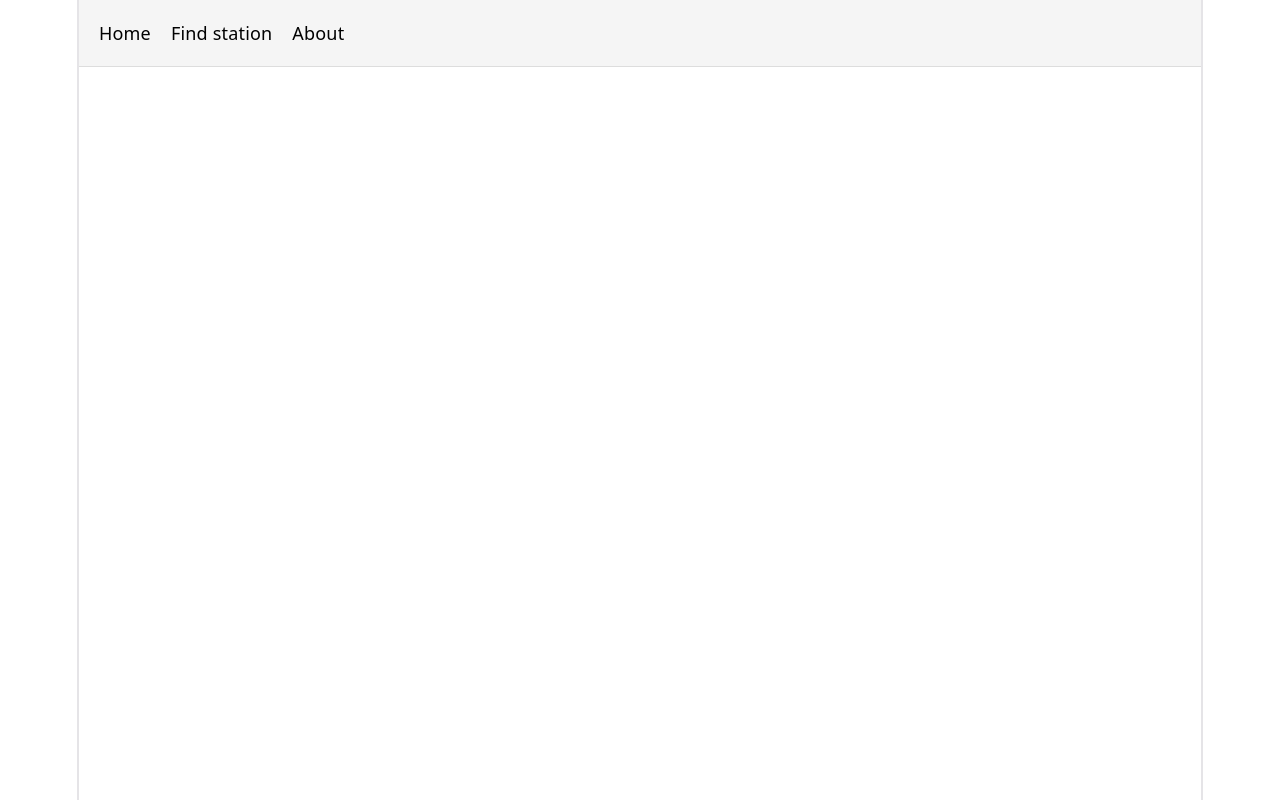
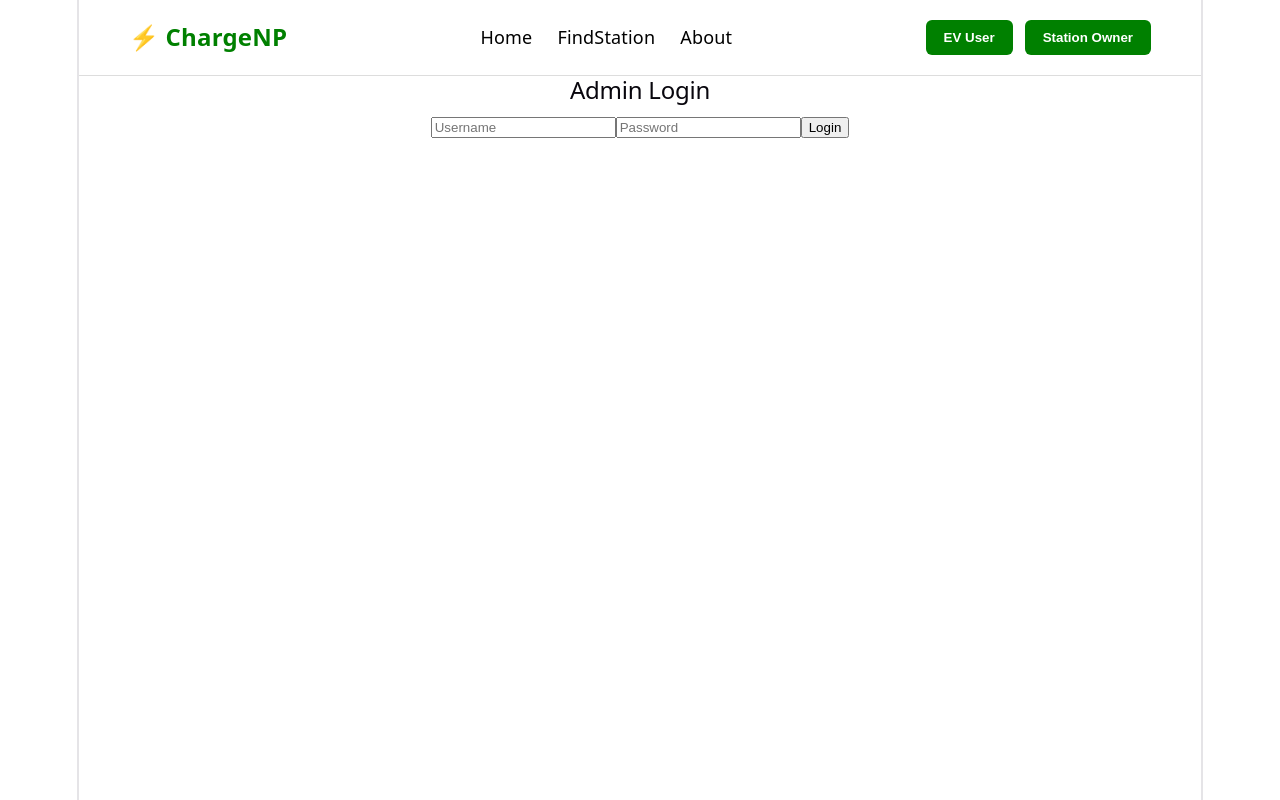
Before and after one commit to sanjip-niraula/EV_chargingLocator_project, a Vue app in the folder client/: page /admin-login in a window 1280 px wide. Built offline with nearby package versions, Linux system fonts and the light colour scheme.

Commit message:
refactor(WIP): updated the home and about station in storefront

```diff
--- a/client/src/App.vue
+++ b/client/src/App.vue
@@ -1,36 +1,94 @@
 <script setup>
 import { RouterLink, RouterView } from 'vue-router'
+
+const API = 'http://localhost:5000/api/auth'
+
+const loginUser = () => {
+  window.location.href = `${API}/google/user`
+}
+
+const loginOwner = () => {
+  window.location.href = `${API}/google/owner`
+}
 </script>
 
 <template>
   <div id="app">
-    <nav>
-      <RouterLink to="/">Home</RouterLink>
-      <RouterLink to="/find">Find station</RouterLink>
-      <RouterLink to="/about">About</RouterLink>
+    <nav class="navbar">
+      <div class="logo">⚡ ChargeNP</div>
 
+      <div class="nav-links">
+        <RouterLink to="/">Home</RouterLink>
+        <RouterLink to="/find">FindStation</RouterLink>
+        <RouterLink to="/about">About</RouterLink>
+      </div>
+
+      <div class="auth-buttons">
+        <button @click="loginUser">
+          EV User
+        </button>
+
+        <RouterLink to="/admin-login">
+          <button>
+            Station Owner
+          </button>
+        </RouterLink>
+      </div>
     </nav>
+
     <RouterView />
   </div>
 </template>
 
 <style scoped>
-nav {
+.navbar {
   display: flex;
-  gap: 20px;
-  padding: 20px;
-  background-color: #f5f5f5;
+  justify-content: space-between;
+  align-items: center;
+  padding: 20px 50px;
+  background: white;
   border-bottom: 1px solid #ddd;
 }
 
-a {
-  color: Black;
+.logo {
+  font-size: 24px;
+  font-weight: bold;
+  color: green;
+}
+
+.nav-links {
+  display: flex;
+  gap: 25px;
+}
+
+.nav-links a {
   text-decoration: none;
+  color: black;
   font-weight: 500;
   transition: color 0.3s;
 }
 
-a:hover {
+.nav-links a:hover {
   color: green;
 }
+
+.auth-buttons {
+  display: flex;
+  gap: 12px;
+}
+
+.auth-buttons button {
+  padding: 10px 18px;
+  border: none;
+  border-radius: 6px;
+  background: green;
+  color: white;
+  font-weight: 600;
+  cursor: pointer;
+  transition: 0.3s;
+}
+
+.auth-buttons button:hover {
+  opacity: 0.9;
+}
 </style>
--- a/client/src/router/index.js
+++ b/client/src/router/index.js
@@ -1,23 +1,61 @@
 import { createRouter, createWebHistory } from 'vue-router'
+
 import Home from '../views/Home.vue'
+import FindStation from '../views/FindStation.vue'//
 import About from '../views/About.vue'
+import AdminLogin from '../views/AdminLogin.vue'
+import AdminDashboard from '../views/AdminDashboard.vue'
 
 const routes = [
   {
     path: '/',
     name: 'Home',
-    component: Home,
+    component: Home
   },
+
+  {
+    path: '/find',
+    name: 'FindStation',
+    component: FindStation
+  },
+
   {
     path: '/about',
     name: 'About',
-    component: About,
+    component: About
   },
+
+  {
+    path: '/admin-login',
+    name: 'AdminLogin',
+    component: AdminLogin
+  },
+
+  {
+    path: '/admin/dashboard',
+    name: 'AdminDashboard',
+    component: AdminDashboard,
+    meta: { requiresAdmin: true }
+  }
 ]
 
 const router = createRouter({
   history: createWebHistory(),
-  routes,
+  routes
+})
+
+router.beforeEach((to, from, next) => {
+  if (to.meta.requiresAdmin) {
+    const isAdmin = localStorage.getItem('adminAuth')
+
+    if (!isAdmin) {
+      next('/admin-login')
+    } else {
+      next()
+    }
+  } else {
+    next()
+  }
 })
 
 export default router;
--- /dev/null
+++ b/client/src/views/AdminDashboard.vue
@@ -0,0 +1,37 @@
+<script setup>
+import { useRouter } from 'vue-router'
+
+const router = useRouter()
+
+const logout = () => {
+  localStorage.removeItem('adminAuth')
+  router.push('/admin')
+}
+</script>
+
+<template>
+  <div class="dashboard">
+    <h1>Admin Dashboard</h1>
+
+    <div class="cards">
+      <div class="card">
+        <h3>Total Stations</h3>
+        <p>25</p>
+      </div>
+
+      <div class="card">
+        <h3>Total Users</h3>
+        <p>150</p>
+      </div>
+
+      <div class="card">
+        <h3>Pending Requests</h3>
+        <p>5</p>
+      </div>
+    </div>
+
+    <button @click="logout">
+      Logout
+    </button>
+  </div>
+</template>
--- /dev/null
+++ b/client/src/views/AdminLogin.vue
@@ -0,0 +1,42 @@
+<script setup>
+import { ref } from 'vue'
+import { useRouter } from 'vue-router'
+
+const router = useRouter()
+
+const username = ref('')
+const password = ref('')
+
+const login = () => {
+  if (
+    username.value === 'admin' &&
+    password.value === 'admin123'
+  ) {
+    localStorage.setItem('adminAuth', 'true')
+    router.push('/admin/dashboard')
+  } else {
+    alert('Invalid Username or Password')
+  }
+}
+</script>
+
+<template>
+  <div class="login-container">
+    <h2>Admin Login</h2>
+
+    <input
+      v-model="username"
+      placeholder="Username"
+    />
+
+    <input
+      type="password"
+      v-model="password"
+      placeholder="Password"
+    />
+
+    <button @click="login">
+      Login
+    </button>
+  </div>
+</template>
--- /dev/null
+++ b/client/src/views/FindStation.vue
@@ -0,0 +1,15 @@
+<template>
+  <div class="find-station">
+    <h1>Find Charging Station</h1>
+    <p>Search for nearby EV charging stations.</p>
+  </div>
+</template>
+
+<script setup>
+</script>
+
+<style scoped>
+.find-station {
+  padding: 40px;
+}
+</style>
```
Also changed, not shown: client/src/views/Find Station.vue (deleted, +0 -60 lines), 1 other file (tests, documents, lock files or other folders).
